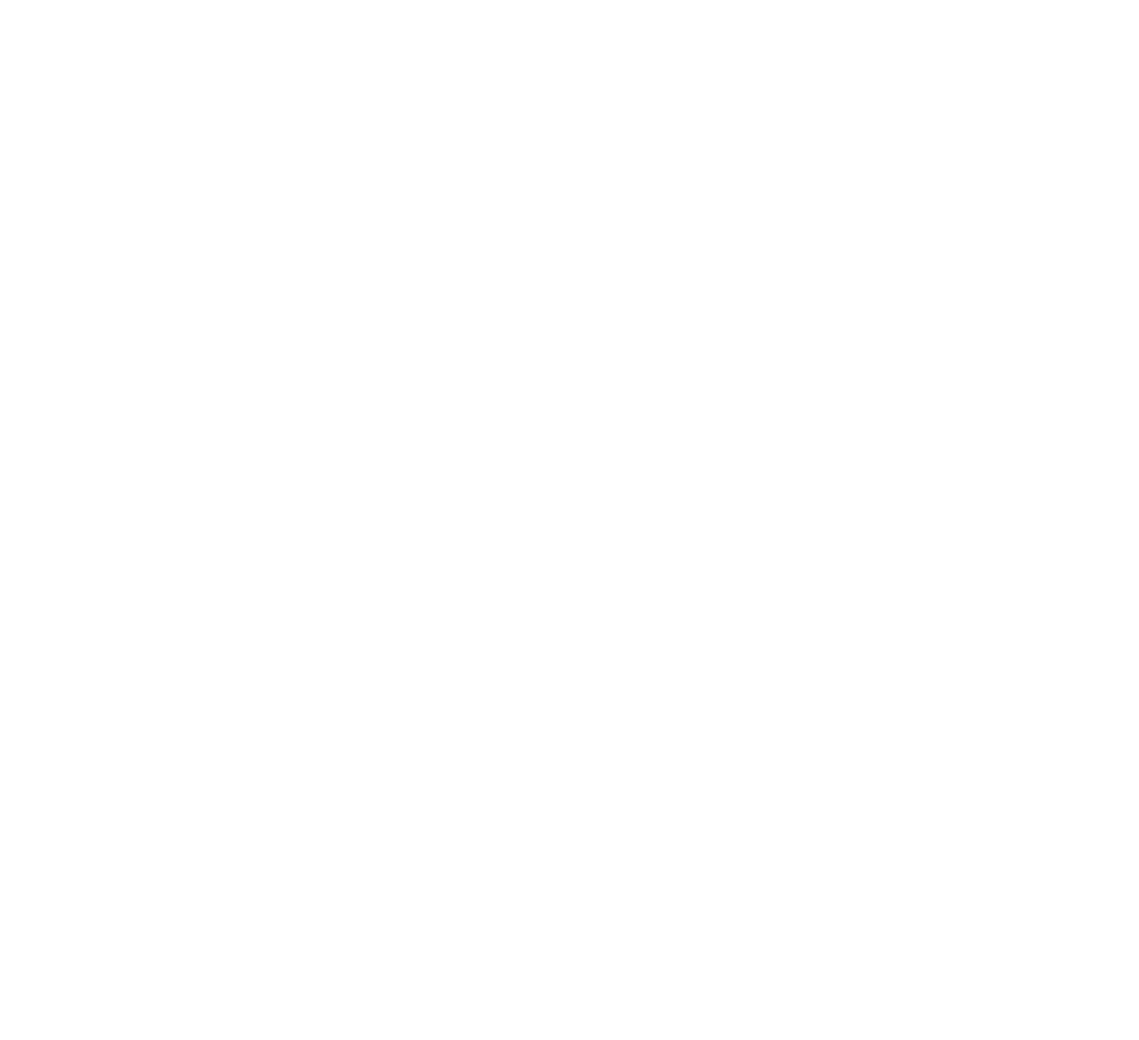
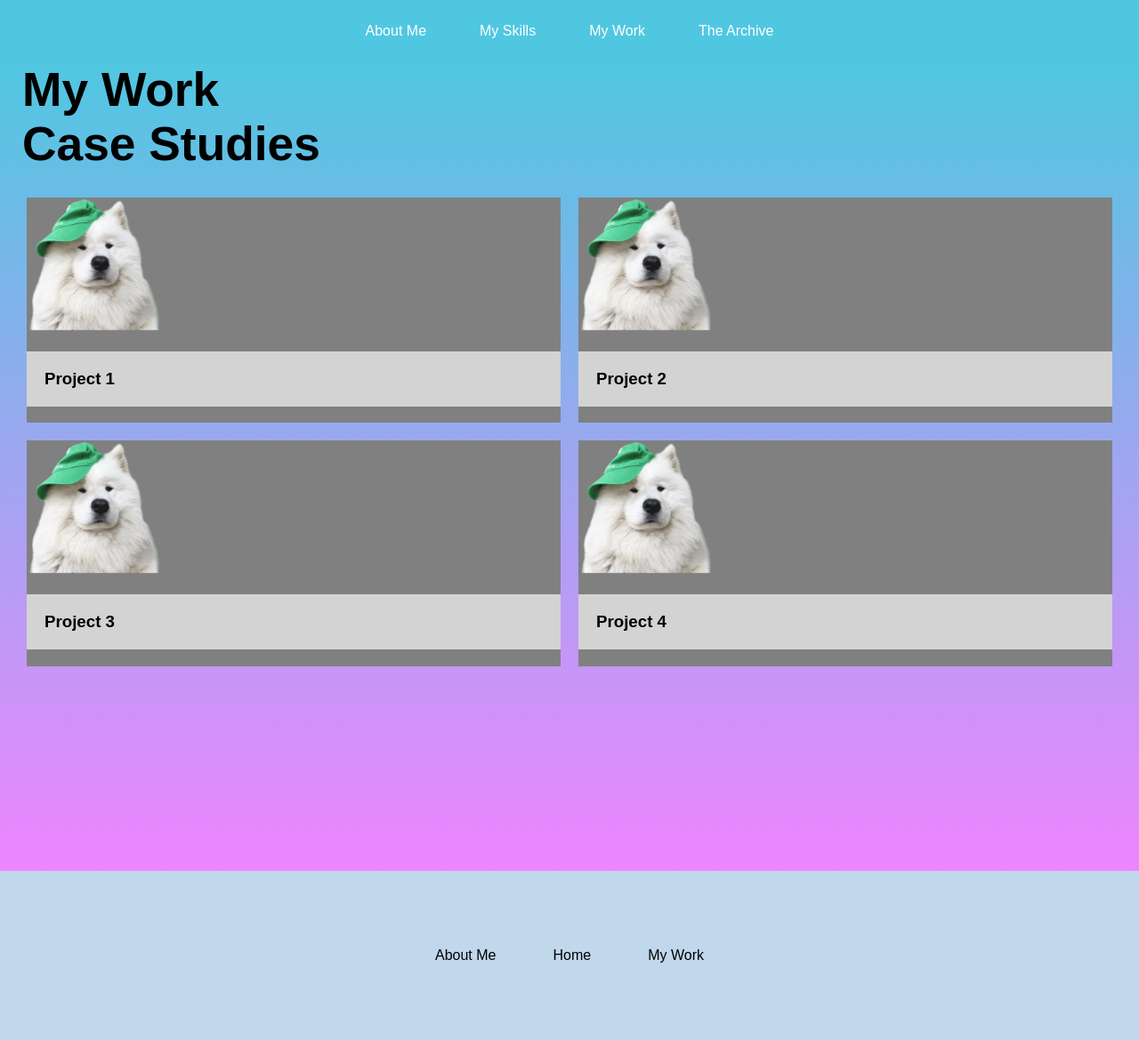
Before and after one commit to CarterDotJpeg/UX_UI_HW_18, a plain HTML site: page myWork.html in a window 1280 px wide. Shown: the whole page at 89% size. Before the commit the page ends 800 px from the top, so only its background shows below. Drawn offline with Linux system fonts and the light colour scheme.

Commit message:
In Progress Version 1

```diff
--- /dev/null
+++ b/css/workStyle.css
@@ -0,0 +1,86 @@
+body {
+    margin: 0;
+}
+header {
+    display: flex;
+    justify-content: center;
+    padding: 5px;
+    background-color: #50C7E1;
+  }
+  header ul {
+    font-family:Arial, Helvetica, sans-serif;
+    float: right;
+    color: white;
+    display: flex;
+    justify-content: space-between, center;
+    list-style: none;
+    gap: 50px;
+    align-items: flex-start;
+    padding: 5px;
+  }
+  header li {
+    display: inline-block;
+    padding: 0px 5px;
+  }
+  h1 {
+    color: black;
+    font-family: Arial, Helvetica, sans-serif;
+    font-size: 40pt;
+    padding-left: 25px;
+    align-self: flex-start;
+    margin: 0px;
+  }
+  h2 {
+    color: white;
+    font-family:Arial, Helvetica, sans-serif;
+    font-size: 25pt;
+    padding-left: 25px;
+    max-width: 600px;
+  }
+  h3 {
+    font-family:Arial, Helvetica, sans-serif;
+    padding: 20px;
+    background-color: lightgrey;
+  }
+  p{
+    text-align: center;
+    font-family:Arial, Helvetica, sans-serif;
+  }
+  img {
+    width: 150px;
+
+  }
+.grid-container{
+    display: grid;
+    grid-template-columns: auto auto;
+    padding: 20px;
+}
+.Project {
+    background-color: grey;
+    margin: 10px
+}
+.main {
+    background-image: linear-gradient(#50C7E1, #EE85FF);
+    padding-bottom: 200px;
+    display: flex;
+    flex-direction: column;
+  }
+  footer {
+    background-color: #C0D7EC;
+    display: flex;
+    justify-content: center;
+    color: black;
+  }
+  footer ul {
+    display: flex;
+    justify-content: space-between;
+    list-style: none;
+    gap: 50px;
+    align-items: flex-start;
+    padding: 70px;
+    font-family: Arial, Helvetica, sans-serif;
+  }
+  footer li {
+    display: inline-block;
+    padding: 0px 7px;
+  }
--- a/mySkills.html
+++ b/mySkills.html
@@ -1,17 +1,34 @@
 <!DOCTYPE html>
 <html>
   <head>
-
+    <title>Carter Bell Portfolio</title>
+    <link href="css/style.css" type="text/css" rel="stylesheet">
   </head>
   <body>
     <header>
-
+      <!--img src="images/logo.png"-->
+      <ul>
+        <li>About Me</li>
+        <li>My Skills</li>
+        <li>My Work</li>
+        <li>The Archive</li>
+      </ul>
     </header>
-        <section>
-
+    <section class="heroImg">
+        <h1>CARTER BELL</h1>
+        <h2>Coding, User Experience Design, Everything In-Between</h2>
+      <div class="content">
+        <!--img src="images/placeholder_picture.png"-->
+        <p>Welcome to the portfolio website of Carter A. Bell, a Portland-based UI/UX Designer, Front End Developer and Illustrator. Thanks for stopping by!</p>
+        <button>Here's My Resume</button>
+      </div>
     </section>
     <footer>
-
+      <ul>
+        <li>About Me</li>
+        <li>Home</li>
+        <li>My Work</li>
+      </ul>
     </footer>
   </body>
 </html>
--- a/myWork.html
+++ b/myWork.html
@@ -0,0 +1,50 @@
+<!DOCTYPE html>
+<html>
+  <head>
+    <title>Carter Bell Portfolio</title>
+    <link href="css/workStyle.css" type="text/css" rel="stylesheet">
+  </head>
+  <body>
+    <header>
+      <!--img src="images/logo.png"-->
+      <ul>
+        <li>About Me</li>
+        <li>My Skills</li>
+        <li>My Work</li>
+        <li>The Archive</li>
+      </ul>
+    </header>
+    <section class="main">
+        <h1>My Work</h1>
+        <h1>Case Studies</h1>
+          <div class="grid-container">
+            <div class="Project">
+                <img src="images/image_placeholder.png" width="200">
+                <h3>Project 1</h3>
+            </div>
+            <div class="Project">
+                <img src="images/image_placeholder.png" width="200">
+                <h3>Project 2</h3>
+            </div>
+            <div class="Project">
+                <img src="images/image_placeholder.png" width="200">
+                <h3>Project 3</h3>
+            </div>
+            <div class="Project">
+                <img src="images/image_placeholder.png" width="200">
+                <h3>Project 4</h3>
+            </div>
+          </div>
+      <div class="content">
+        <!--img src="images/placeholder_picture.png"-->
+      </div>
+    </section>
+    <footer>
+      <ul>
+        <li>About Me</li>
+        <li>Home</li>
+        <li>My Work</li>
+      </ul>
+    </footer>
+  </body>
+</html>
```
Also changed, not shown: images/image_placeholder.png (added), 2 other files. Lines whose indentation alone changed are shown as unchanged.
